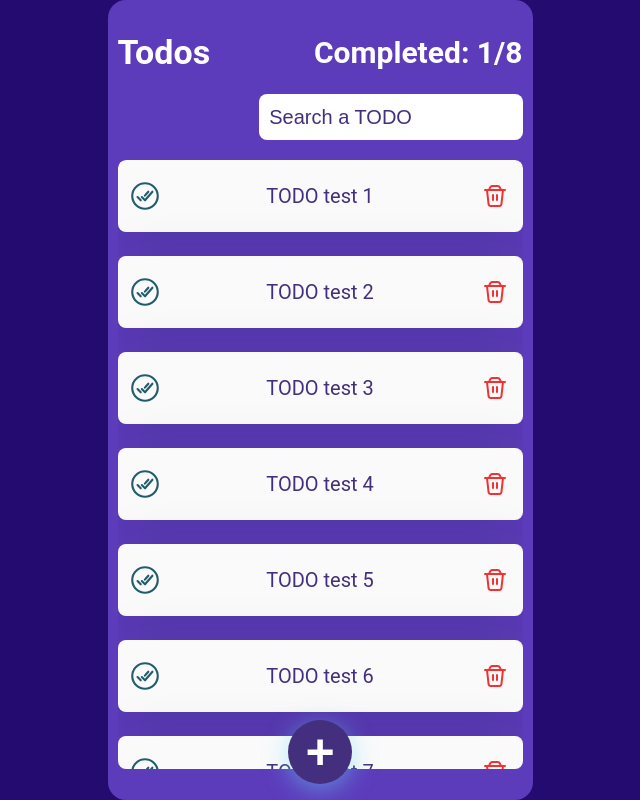
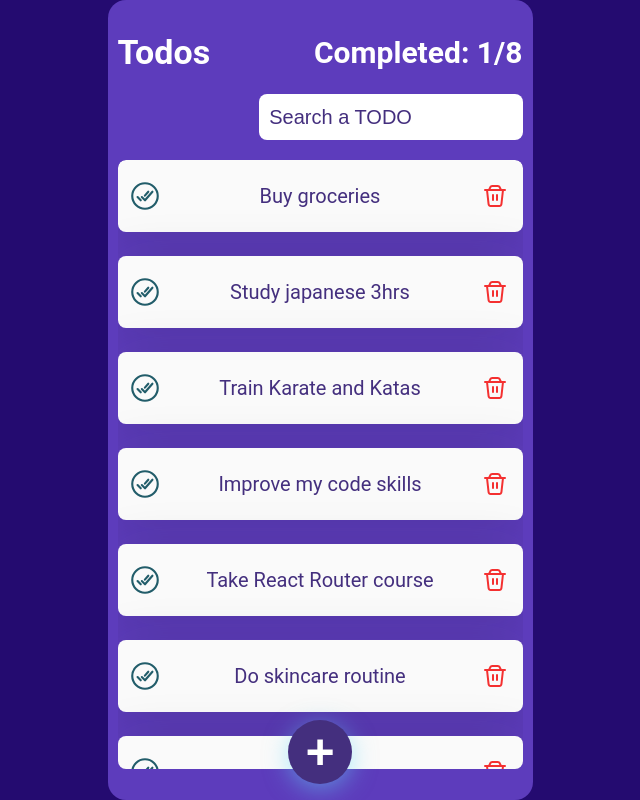
Before and after one commit to SpidySamurai/React-To-Do, a React (Create React App) app: page /#/ in a window 1280 px wide. Shown: the whole page, without its empty margins (320-960 px from the left). Built offline with nearby package versions, Linux system fonts and the light colour scheme.

Commit message:
Update: test todos data

```diff
--- a/src/routes/useTodos.js
+++ b/src/routes/useTodos.js
@@ -11,20 +11,20 @@ function useTodos() {
     loading,
     error,
   } = useLocalStorage("TODOS_V1", [
-    { text: "TODO test 1", completed: false },
-    { text: "TODO test 2", completed: false },
-    { text: "TODO test 3", completed: false },
-    { text: "TODO test 4", completed: false },
-    { text: "TODO test 5", completed: false },
-    { text: "TODO test 6", completed: false },
-    { text: "TODO test 7", completed: false },
+    { text: "Buy groceries", completed: false },
+    { text: "Study japanese 3hrs", completed: false },
+    { text: "Train Karate and Katas", completed: false },
+    { text: "Improve my code skills", completed: false },
+    { text: "Take React Router course", completed: false },
+    { text: "Do skincare routine", completed: false },
+    { text: "Sleep", completed: false },
   ]);
   const {
     item: completedTodos,
     saveItem: saveCompletedTodos,
     sincronizeItem: sincronizeCompletedTodos,
   } = useLocalStorage("TODOS_COMPLETED_V1", [
-    { text: "TODO test 8", completed: true },
+    { text: "Eat a balanced healthy meal", completed: true },
   ]);
   const [searchValue, setSearchValue] = React.useState("");
   const [openModal, setOpenModal] = React.useState(false);
```
